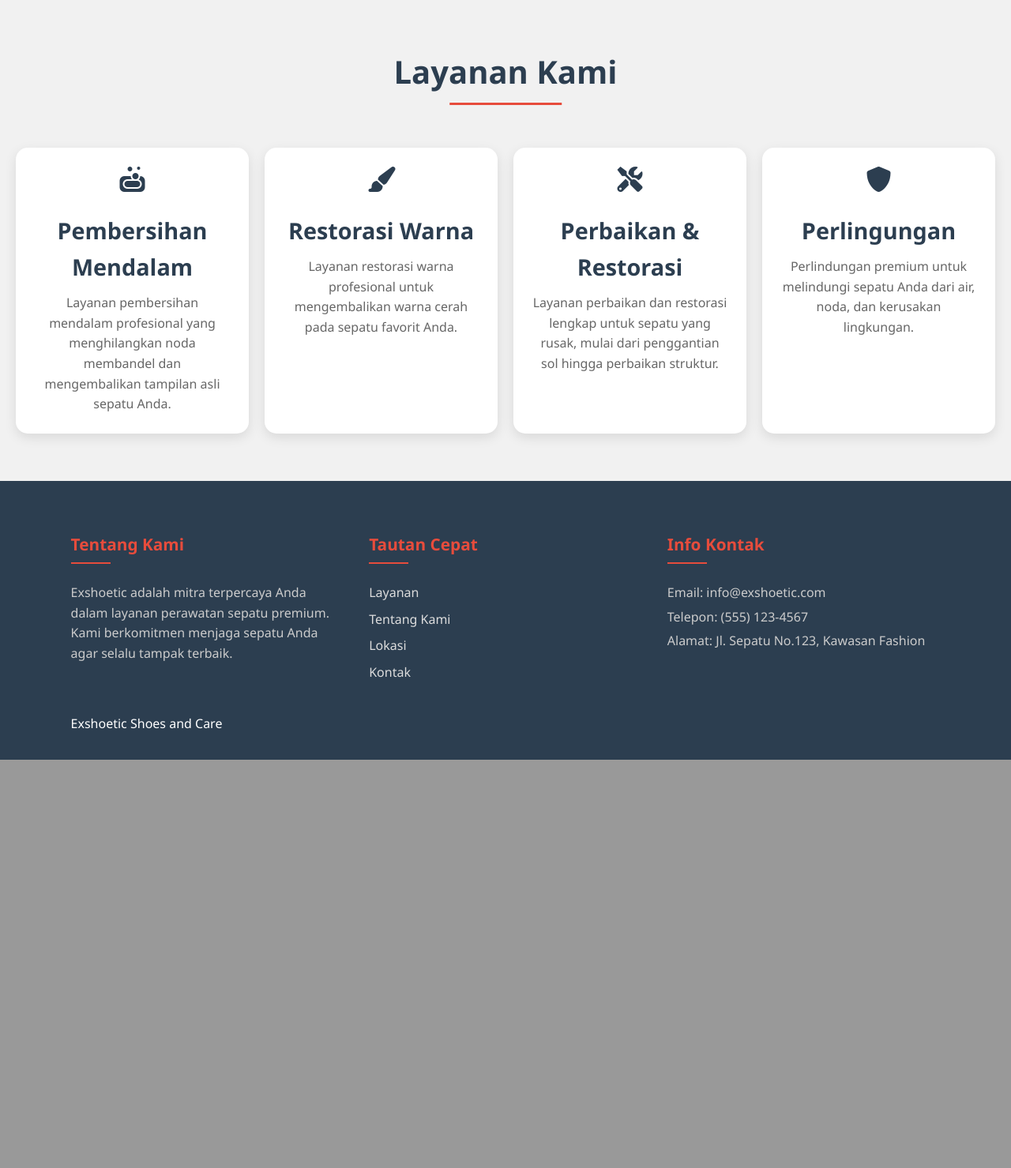
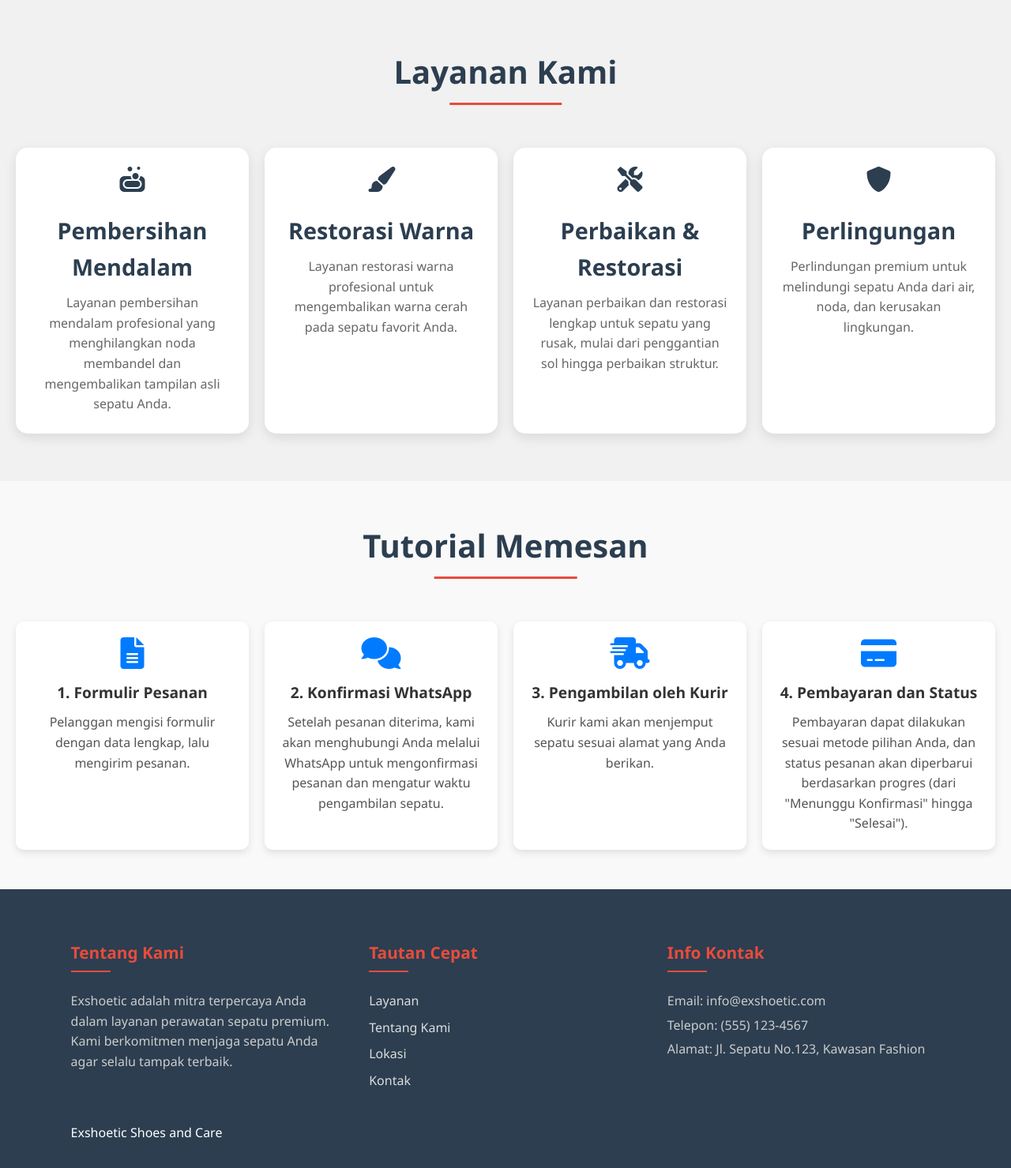
Before and after one commit to ghozahimma65/ExshoeticKL3, a PHP site: page / in a window 1280 px wide. Shown: the part 801-2280 px from the top of the page at 79% size. Before the commit the page ends 1763 px from the top, so only its background shows below. Run offline with PHP 8.4, Linux system fonts and the light colour scheme.

Commit message:
update css cuci new

```diff
--- a/css/cuci.css
+++ b/css/cuci.css
@@ -12,7 +12,7 @@
 /* Container */
 .container {
     max-width: 1200px;
-    margin: 80px auto 2rem;
+    margin: 100px auto 2rem;
     padding: 0 1rem;
 }
 
@@ -74,7 +74,7 @@
     display: grid;
     grid-template-columns: repeat(auto-fit, minmax(250px, 1fr));
     gap: 1.5rem;
-    margin-bottom: 1.5rem;
+    margin-bottom: 3rem;
 }
 
 .form-group {
--- a/css/kombinasi.css
+++ b/css/kombinasi.css
@@ -615,3 +615,36 @@ body {
     font-size: 1rem;
     color: #666;
 }
+.order-process {
+    padding: 50px 20px;
+    background-color: #f9f9f9;
+}
+
+.order-steps {
+    display: grid;
+    grid-template-columns: repeat(auto-fit, minmax(250px, 1fr));
+    gap: 20px;
+}
+
+.step {
+    background-color: #fff;
+    padding: 20px;
+    border-radius: 10px;
+    box-shadow: 0 4px 10px rgba(0, 0, 0, 0.1);
+    text-align: center;
+}
+
+.step i {
+    font-size: 2.5rem;
+    color: #007bff;
+    margin-bottom: 15px;
+}
+
+.step h3 {
+    font-size: 1.2rem;
+    margin-bottom: 10px;
+}
+
+.step p {
+    color: #555;
+}
--- a/index.html
+++ b/index.html
@@ -63,6 +63,33 @@
             </div>
         </div>
     </section>
+    <section class="order-process" id="order-process">
+        <div class="section-title">
+            <h2>Tutorial Memesan</h2>
+        </div>
+        <div class="order-steps">
+            <div class="step">
+                <i class="fas fa-file-alt"></i>
+                <h3>1. Formulir Pesanan</h3>
+                <p>Pelanggan mengisi formulir dengan data lengkap, lalu mengirim pesanan.</p>
+            </div>
+            <div class="step">
+                <i class="fas fa-comments"></i>
+                <h3>2. Konfirmasi WhatsApp</h3>
+                <p>Setelah pesanan diterima, kami akan menghubungi Anda melalui WhatsApp untuk mengonfirmasi pesanan dan mengatur waktu pengambilan sepatu.</p>
+            </div>
+            <div class="step">
+                <i class="fas fa-shipping-fast"></i>
+                <h3>3. Pengambilan oleh Kurir</h3>
+                <p>Kurir kami akan menjemput sepatu sesuai alamat yang Anda berikan.</p>
+            </div>
+            <div class="step">
+                <i class="fas fa-credit-card"></i>
+                <h3>4. Pembayaran dan Status</h3>
+                <p>Pembayaran dapat dilakukan sesuai metode pilihan Anda, dan status pesanan akan diperbarui berdasarkan progres (dari "Menunggu Konfirmasi" hingga "Selesai").</p>
+            </div>
+        </div>
+    </section>
 
     <footer>
         <div class="footer-content">
```
